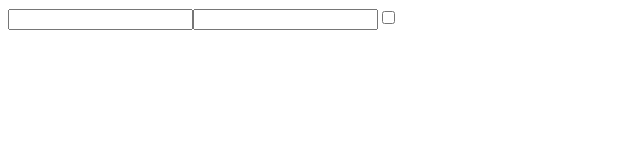
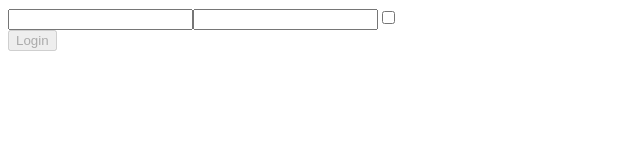
Before and after one commit to hershellayton95/esercizi-react, a React (Create React App) app: page / in a window 1280 px wide. Shown: the top 160 px of the page, without its empty margins (0-640 px from the left). Built offline with nearby package versions, Linux system fonts and the light colour scheme.

Commit message:
create form 3

```diff
--- a/src/Login.js
+++ b/src/Login.js
@@ -21,12 +21,23 @@
         })
     }
 
+    onLogin = () => {
+        this.setState({
+                username: this.state.username,
+                password: this.state.password,
+                remember: this.state.remember
+        })
+    }
+
     render() {
         return (
             <div>
-                <input type="text" name="username" onChange={this.handlerInput} />
-                <input type="password" name="password" onChange={this.handlerInput} />
-                <input type="checkbox" name="remember" onChange={this.handlerInput} />
+                <input type="text" name="username" value={this.state.username} onChange={this.handlerInput} />
+                <input type="password" name="password" value={this.state.password}  onChange={this.handlerInput} />
+                <input type="checkbox" name="remember" checked={this.state.remember}  onChange={this.handlerInput} />
+                <div>
+                    <button type="button" onClick={this.onLogin} disabled={!this.state.username || !this.state.password}>Login</button>
+                </div>
             </div>
         )
     }
```
Also changed, not shown: Form 02.txt (deleted), Form 03.txt (added).
